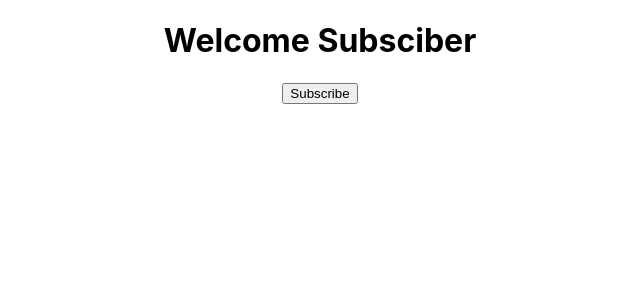
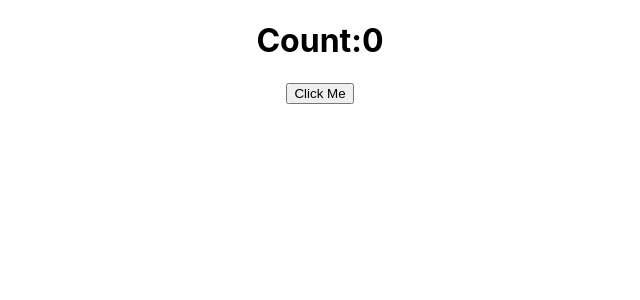
Before and after one commit to Sanskar-Choubey/hello-world, a React (Create React App) app: page / in a window 1280 px wide. Shown: the top 300 px of the page, without its empty margins (320-960 px from the left). Built offline with nearby package versions, Linux system fonts and the light colour scheme.

Commit message:
add : set state counter

```diff
--- a/src/App.js
+++ b/src/App.js
@@ -6,6 +6,8 @@
 import Message from './components/JSX';
 import Greetings from './components/props';
 import State from './components/state';
+import Counter from './components/counter';
+
 function App() {
     return (
       <div className="App">
@@ -27,7 +29,8 @@
         <Welcome name="Sammy" heroName="Samundar"/>
         <Welcome name="Ashray" heroName="Thakaan"/> */}
 
-        <State />
+        {/* <State /> */}
+        <Counter />
 
       </div>
     );
--- /dev/null
+++ b/src/components/counter.js
@@ -0,0 +1,26 @@
+import React, { Component } from 'react';
+
+class Counter extends Component{
+    constructor(){
+        super()
+        this.state = {
+            count: 0
+        }
+    }
+
+    buttonClickHandler(){
+        this.setState({
+            count: this.state.count + 1
+        })
+    }
+    render(){
+        return (
+            <div>
+                <h1>Count:{this.state.count}</h1>
+                <button onClick={() => this.buttonClickHandler()}>Click Me</button>
+            </div>
+        )
+    }
+}
+
+export default Counter
```
Also changed, not shown: 1 other file (tests, documents, lock files or other folders).
